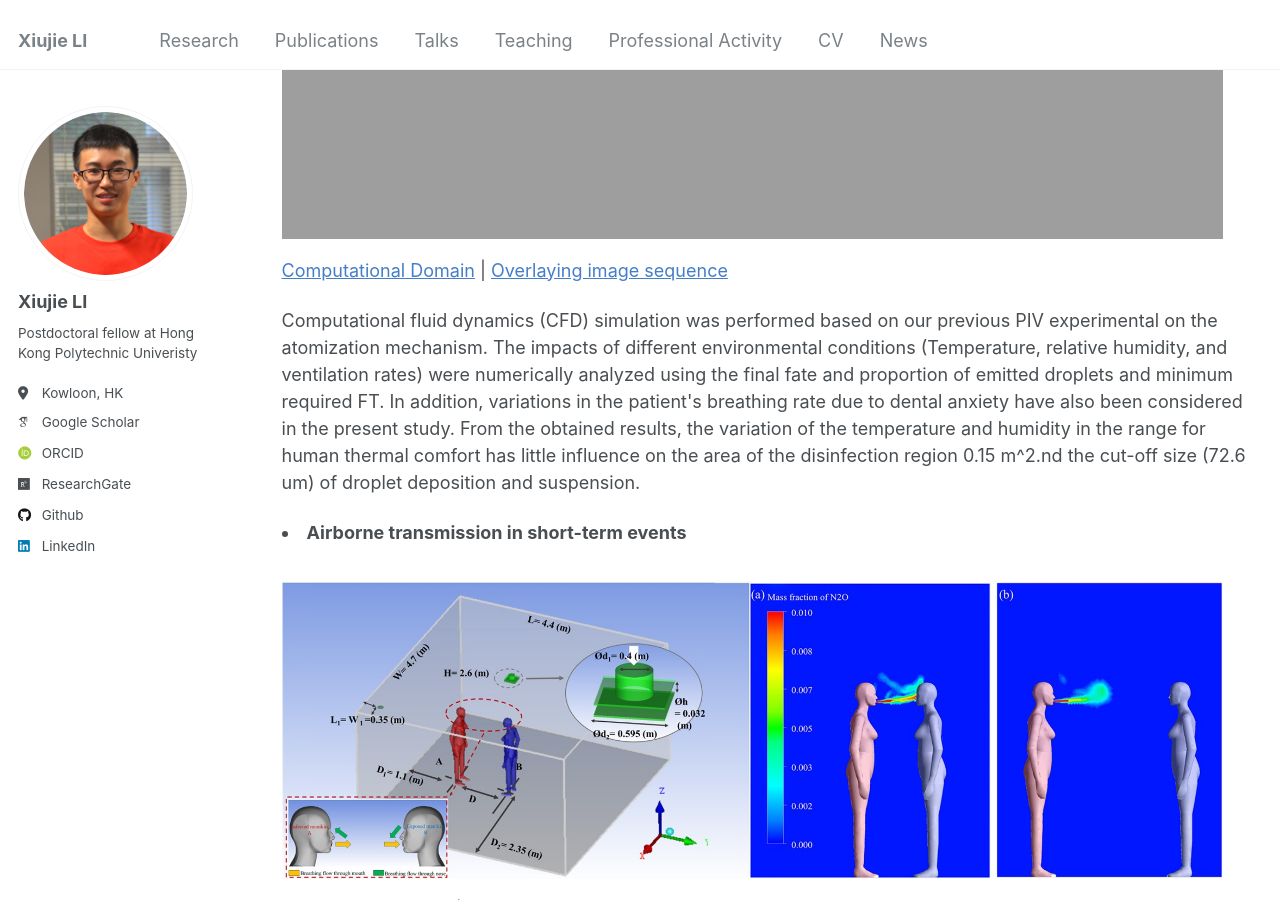
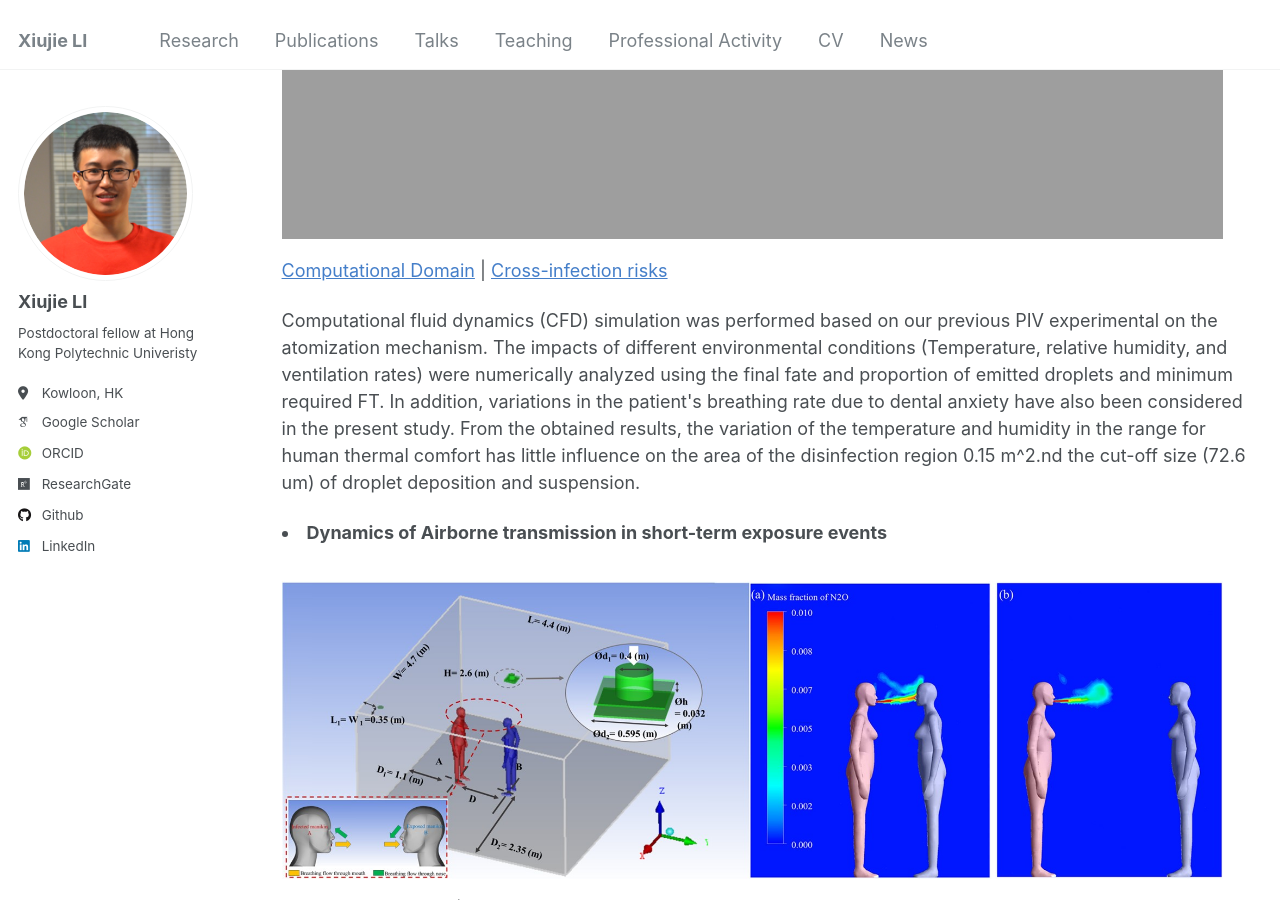
Before and after one commit to XiujieLI/XiujieLI.github.io, a Jekyll site: the page built from _pages/portfolio.html, in a window 1280 px wide and 900 px high, scrolled down 1905 px. Built offline with Jekyll 4.4.1, drawn with Linux system fonts in a browser that asks for light colours; some web fonts are replaced.

Commit message:
Update portfolio.html

```diff
--- a/_pages/portfolio.html
+++ b/_pages/portfolio.html
@@ -22,14 +22,14 @@ My current study is dedicated to <strong> dynamics of airborne transmission in s
         </h4>
         <img style="width:96%;" src="https://xiujieli.github.io/Xiujie_LI.github.io/images/research2.png">
         <p class="w3-justify">
-        <a style="color: #447ec9" href="https://doi.org/10.1016/j.jhazmat.2024.135338">Computational Domain</a> | <a style="color: #447ec9" href="https://aip.scitation.org/doi/figure/10.1063/5.0048848#v1">Overlaying image sequence</a>
+        <a style="color: #447ec9" href="https://doi.org/10.1016/j.jhazmat.2024.135338">Computational Domain</a> | <a style="color: #447ec9" href="https://doi.org/10.1016/j.jobe.2023.106961">Cross-infection risks</a>
         </p>
         <p class="w3-justify">
         Computational fluid dynamics (CFD) simulation was performed based on our previous PIV experimental on the atomization mechanism. The impacts of different environmental conditions (Temperature, relative humidity, and ventilation rates) were numerically analyzed using the final fate and proportion of emitted droplets and minimum required FT. In addition, variations in the patient's breathing rate due to dental anxiety have also been considered in the present study. From the obtained results, the variation of the temperature and humidity in the range for human thermal comfort has little influence on the area of the disinfection region 0.15 m^2.nd the cut-off size (72.6 um) of droplet deposition and suspension.
         </p>
 
 
-   <strong><li> Airborne transmission in short-term events </li></strong>
+   <strong><li> Dynamics of Airborne transmission in short-term exposure events </li></strong>
         <img style="width:96%;" src="https://xiujieli.github.io/Xiujie_LI.github.io/images/short.png">
         <p class="w3-justify">
         <a style="color: #447ec9" href="https://www.sciencedirect.com/science/article/abs/pii/S0360132322007181">Simulation Scenerio</a> | <a style="color: #447ec9" href="https://link.springer.com/article/10.1007/s12273-022-0917-9">Airflow interaction</a>
```
